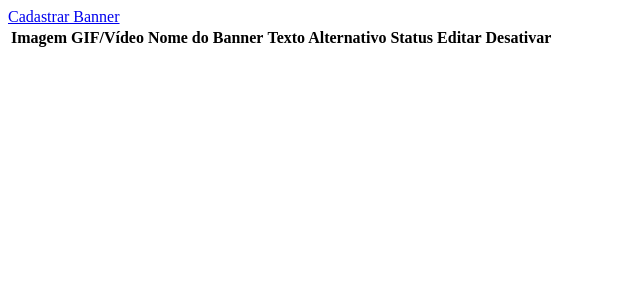
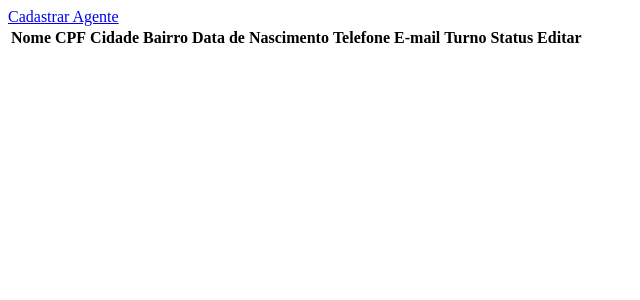
Before and after one commit to Gian-251/sistema-pqmarisa, a PHP site: page /sistema-pqmarisa/admin/agente/agenteListar.php in a window 1280 px wide. Shown: the top 300 px of the page, without its empty margins (0-640 px from the left). Run offline with PHP 8.4, Linux system fonts and the light colour scheme; data that the repository does not hold is empty.

Commit message:
04-04 mais problemas

```diff
--- a/app/controllers/AgenteController.php
+++ b/app/controllers/AgenteController.php
@@ -7,10 +7,7 @@ class AgenteController extends Controller{
 
     private $agenteListar;
     private $agenteModel;
-<<<<<<< HEAD
     private $db;
-=======
->>>>>>> aee1b6cfbdb45a40d627b4b6f474c4106c84f650
     public function __construct()
     {
         $this->agenteListar = new Agente();
@@ -94,7 +91,6 @@ class AgenteController extends Controller{
         $this->carregarViews('admin/index', $dados);
     }
 
-<<<<<<< HEAD
     public function editar($id_agente) {
         $dados = [];
 
@@ -164,6 +160,4 @@ class AgenteController extends Controller{
     }
 
 
-=======
->>>>>>> aee1b6cfbdb45a40d627b4b6f474c4106c84f650
 }
--- a/app/controllers/BrinquedoController.php
+++ b/app/controllers/BrinquedoController.php
@@ -25,9 +25,4 @@ class BrinquedoController extends Controller{
         $this->carregarViews('admin/index', $dados);
     }
 
-<<<<<<< HEAD
-
-
-=======
->>>>>>> aee1b6cfbdb45a40d627b4b6f474c4106c84f650
 }
--- a/app/models/Agente.php
+++ b/app/models/Agente.php
@@ -57,7 +57,6 @@ class Agente extends Model {
         return $stmt->execute();
     }
 
-<<<<<<< HEAD
     public function getAgenteById($id) {
         try {
             $sql = "SELECT * FROM tbl_agente WHERE id_agente = :id_agente";
@@ -108,6 +107,3 @@ class Agente extends Model {
 
 }
 }
-=======
-}
->>>>>>> aee1b6cfbdb45a40d627b4b6f474c4106c84f650
--- a/app/models/brinquedo.php
+++ b/app/models/brinquedo.php
@@ -11,10 +11,7 @@ class Brinquedo extends Model {
             return [];
         }
     }
-<<<<<<< HEAD
 
 
 
-=======
->>>>>>> aee1b6cfbdb45a40d627b4b6f474c4106c84f650
 }
--- a/app/views/admin/agente/agenteListar.php
+++ b/app/views/admin/agente/agenteListar.php
@@ -1,64 +1,48 @@
-<a href="http://localhost/sistema-pqmarisa/public/banner/adicionar" class="btn btn-primary mb-3">
-  Cadastrar Banner
-</a>
+<a href="http://localhost/sistema-pqmarisa/public/agente/adicionar" class="btn btn-primary">Cadastrar Agente </a>
 
 <table class="table table-dark table-striped">
   <thead>
     <tr>
-      <th scope="col">Imagem</th>
-      <th scope="col">GIF/Vídeo</th>
-      <th scope="col">Nome do Banner</th>
-      <th scope="col">Texto Alternativo</th>
+
+      <th scope="col">Nome</th>
+      <th scope="col">CPF</th>
+      <th scope="col">Cidade</th>
+      <th scope="col">Bairro</th>
+      <th scope="col">Data de Nascimento</th>
+      <th scope="col">Telefone</th>
+      <th scope="col">E-mail</th>
+      <th scope="col">Turno</th>
       <th scope="col">Status</th>
       <th>Editar</th>
-      <th>Desativar</th>
     </tr>
   </thead>
   <tbody>
-    <?php foreach ($banners as $banner): ?>
-    <tr>
-      <!-- Imagem -->
-      <td>
-        <?php
-          $caminhoBase = "http://localhost/sistema-pqmarisa/public/img/banner/";
-          $img = $banner['foto_banner'] ? $caminhoBase . $banner['foto_banner'] : $caminhoBase . 'semfoto.png';
-        ?>
-        <img src="<?php echo $img; ?>" class="img-thumbnail" alt="<?php echo $banner['alt_banner']; ?>" width="100">
+    <?php
+  foreach ($agentes as $linha): ?>
+  <tr>
+
+    <td scope="col"><?php echo $linha['nome_agente']; ?></td>
+    <td scope="col"><?php echo $linha['cpf_agente']; ?></td>
+    <td scope="col"><?php echo $linha['cidade_agente']; ?></td>
+    <td scope="col"><?php echo $linha['bairro_agente']; ?></td>
+    <td scope="col"><?php echo date("d/m/Y", strtotime($linha['data_nasc_agente'])); ?></td>
+    <td scope="col"><?php echo $linha['telefone_agente']; ?></td>
+    <td scope="col"><?php echo $linha['email_agente']; ?></td>
+    <td scope="col"><?php echo $linha['turno_agente']; ?></td>
+    <td scope="col"><?php echo $linha['status_agente']; ?></td>
+
+
+
+
+    <td>
+        <a href="http://localhost/sistema-pqmarisa/public/agente/editar/<?php echo $linha['id_agente']; ?>"
+          type="button" class="btn btn-primary"><i class="bi bi-pencil-fill"></i></a>
       </td>
+    <td>
 
-      <!-- GIF / Vídeo -->
-      <td>
-        <?php if (!empty($banner['video_banner'])): ?>
-          <img src="<?php echo $caminhoBase . $banner['video_banner']; ?>" class="img-thumbnail" width="100" alt="GIF">
-        <?php else: ?>
-          <span class="text-muted">Nenhum</span>
-        <?php endif; ?>
-      </td>
 
-      <!-- Nome -->
-      <td><?php echo $banner['nome_banner']; ?></td>
 
-      <!-- Alt -->
-      <td><?php echo $banner['alt_banner']; ?></td>
-
-      <!-- Status -->
-      <td><?php echo $banner['status_banner']; ?></td>
-
-      <!-- Editar -->
-      <td>
-        <a href="http://localhost/sistema-pqmarisa/public/banner/editar/<?php echo $banner['id_banner']; ?>"
-           class="btn btn-primary" title="Editar">
-          <i class="bi bi-pencil-fill"></i>
-        </a>
-      </td>
-
-      <!-- Desativar -->
-      <td>
-        <a href="#" class="btn btn-danger" title="Desativar" onclick="abrirModal(<?php echo $banner['id_banner']; ?>); return false;">
-          <i class="bi bi-trash-fill"></i>
-        </a>
-      </td>
-    </tr>
-    <?php endforeach; ?>
+  </tr>
+<?php endforeach; ?>
   </tbody>
 </table>
```
